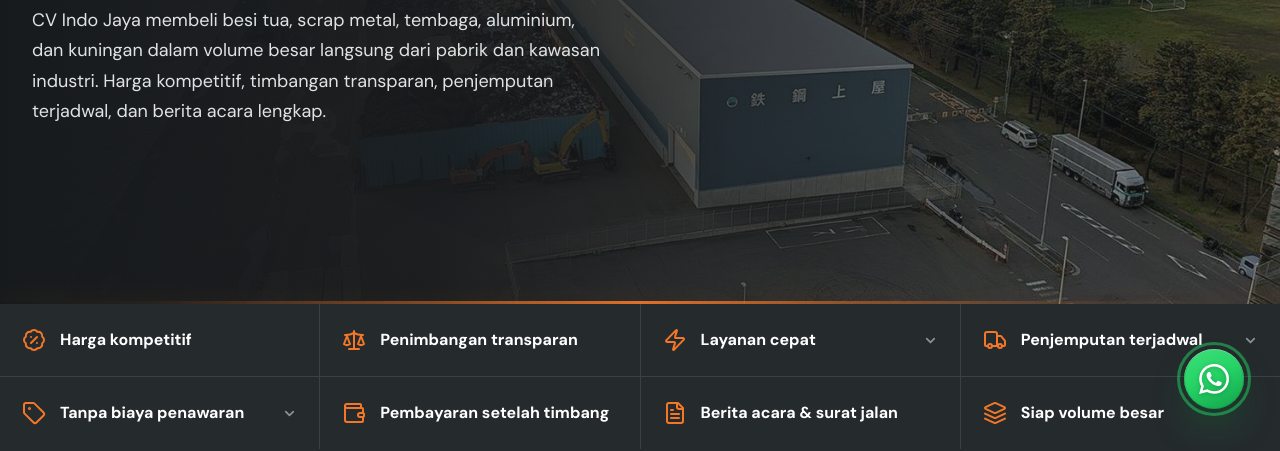
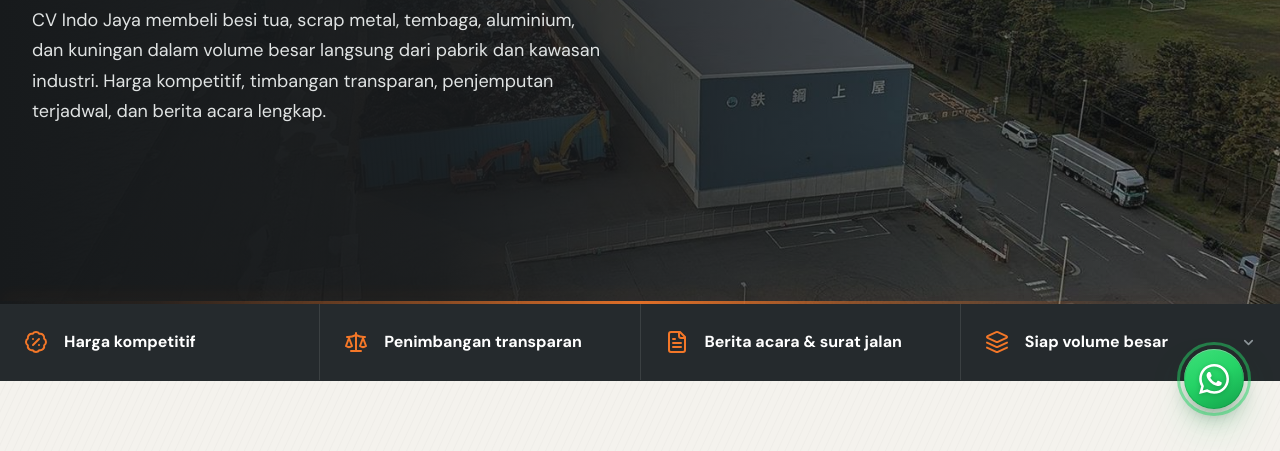
Before and after one commit to IkramRamadhan08/cv-julia-jaya, a plain HTML site: page index.html in a window 1280 px wide. Shown: the part 355-806 px from the top of the page. Drawn offline with nearby package versions, Linux system fonts and the light colour scheme.

Commit message:
Rampingkan trust strip jadi 4 item satu baris, dropdown hanya Siap volume besar

```diff
--- a/index.html
+++ b/index.html
@@ -191,21 +191,14 @@
     display:grid;grid-template-columns:1fr;gap:1px;
     background:rgba(255,255,255,.10);
   }
-  @media(min-width:360px){.trust-grid{grid-template-columns:repeat(2,minmax(0,1fr))}}
+  @media(min-width:640px){.trust-grid{grid-template-columns:repeat(2,minmax(0,1fr))}}
   @media(min-width:1280px){.trust-grid{grid-template-columns:repeat(4,minmax(0,1fr))}}
   .trust-item{
-    display:flex;align-items:center;gap:14px;
-    background:#252a2d;padding:22px 20px;
+    display:flex;align-items:center;gap:16px;
+    background:#252a2d;padding:26px 24px;
     color:#fff;font:inherit;text-align:left;border:0;
   }
-  .trust-item p{font-weight:700;font-size:.9375rem;line-height:1.3;margin:0}
-  @media(max-width:639px){
-    .trust-item{padding:15px 14px;gap:10px}
-    .trust-item p{font-size:.875rem}
-    .trust-item svg{width:21px;height:21px}
-    .trust-item .trust-chev{width:14px;height:14px}
-  }
-  @media(min-width:768px){.trust-item{padding:24px 22px}.trust-item p{font-size:1rem}}
+  .trust-item p{font-weight:700;font-size:1rem;line-height:1.35;margin:0}
   .trust-item svg{width:24px;height:24px;flex:0 0 auto;color:var(--orange)}
   .trust-toggle{
     cursor:pointer;transition:background .2s ease,box-shadow .2s ease;
@@ -973,39 +966,6 @@
         </svg>
         <p>Penimbangan transparan</p>
       </div>
-      <button class="trust-item trust-toggle" type="button" id="trust-btn-cepat" aria-expanded="false" aria-controls="trust-panel-cepat">
-        <svg viewBox="0 0 24 24" fill="none" stroke="currentColor" stroke-width="2" stroke-linecap="round" stroke-linejoin="round" aria-hidden="true">
-          <path d="M4 14a1 1 0 0 1-.78-1.63l9.9-10.2a.5.5 0 0 1 .86.46l-1.92 6.02A1 1 0 0 0 13 10h7a1 1 0 0 1 .78 1.63l-9.9 10.2a.5.5 0 0 1-.86-.46l1.92-6.02A1 1 0 0 0 11 14z"></path>
-        </svg>
-        <p>Layanan cepat</p>
-        <svg class="trust-chev" viewBox="0 0 24 24" fill="none" stroke="currentColor" stroke-width="2.6" stroke-linecap="round" stroke-linejoin="round" aria-hidden="true"><path d="m6 9 6 6 6-6"></path></svg>
-      </button>
-      <button class="trust-item trust-toggle" type="button" id="trust-btn-jemput" aria-expanded="false" aria-controls="trust-panel-jemput">
-        <svg viewBox="0 0 24 24" fill="none" stroke="currentColor" stroke-width="2" stroke-linecap="round" stroke-linejoin="round" aria-hidden="true">
-          <path d="M14 18V6a2 2 0 0 0-2-2H4a2 2 0 0 0-2 2v11a1 1 0 0 0 1 1h2"></path>
-          <path d="M15 18H9"></path>
-          <path d="M19 18h2a1 1 0 0 0 1-1v-3.65a1 1 0 0 0-.22-.624l-3.48-4.35A1 1 0 0 0 17.52 8H14"></path>
-          <circle cx="17" cy="18" r="2"></circle>
-          <circle cx="7" cy="18" r="2"></circle>
-        </svg>
-        <p>Penjemputan terjadwal</p>
-        <svg class="trust-chev" viewBox="0 0 24 24" fill="none" stroke="currentColor" stroke-width="2.6" stroke-linecap="round" stroke-linejoin="round" aria-hidden="true"><path d="m6 9 6 6 6-6"></path></svg>
-      </button>
-      <button class="trust-item trust-toggle" type="button" id="trust-btn-penawaran" aria-expanded="false" aria-controls="trust-panel-penawaran">
-        <svg viewBox="0 0 24 24" fill="none" stroke="currentColor" stroke-width="2" stroke-linecap="round" stroke-linejoin="round" aria-hidden="true">
-          <path d="M12.586 2.586A2 2 0 0 0 11.172 2H4a2 2 0 0 0-2 2v7.172a2 2 0 0 0 .586 1.414l8.704 8.704a2.426 2.426 0 0 0 3.42 0l6.58-6.58a2.426 2.426 0 0 0 0-3.42z"></path>
-          <circle cx="7.5" cy="7.5" r=".5" fill="currentColor"></circle>
-        </svg>
-        <p>Tanpa biaya penawaran</p>
-        <svg class="trust-chev" viewBox="0 0 24 24" fill="none" stroke="currentColor" stroke-width="2.6" stroke-linecap="round" stroke-linejoin="round" aria-hidden="true"><path d="m6 9 6 6 6-6"></path></svg>
-      </button>
-      <div class="trust-item">
-        <svg viewBox="0 0 24 24" fill="none" stroke="currentColor" stroke-width="2" stroke-linecap="round" stroke-linejoin="round" aria-hidden="true">
-          <path d="M19 7V4a1 1 0 0 0-1-1H5a2 2 0 0 0 0 4h15a1 1 0 0 1 1 1v4h-3a2 2 0 0 0 0 4h3a1 1 0 0 0 1-1v-2a1 1 0 0 0-1-1"></path>
-          <path d="M3 5v14a2 2 0 0 0 2 2h15a1 1 0 0 0 1-1v-4"></path>
-        </svg>
-        <p>Pembayaran setelah timbang</p>
-      </div>
       <div class="trust-item">
         <svg viewBox="0 0 24 24" fill="none" stroke="currentColor" stroke-width="2" stroke-linecap="round" stroke-linejoin="round" aria-hidden="true">
           <path d="M15 2H6a2 2 0 0 0-2 2v16a2 2 0 0 0 2 2h12a2 2 0 0 0 2-2V7Z"></path>
@@ -1016,31 +976,20 @@
         </svg>
         <p>Berita acara &amp; surat jalan</p>
       </div>
-      <div class="trust-item">
+      <button class="trust-item trust-toggle" type="button" id="trust-btn-volume" aria-expanded="false" aria-controls="trust-panel-volume">
         <svg viewBox="0 0 24 24" fill="none" stroke="currentColor" stroke-width="2" stroke-linecap="round" stroke-linejoin="round" aria-hidden="true">
           <path d="M12.83 2.18a2 2 0 0 0-1.66 0L2.6 6.08a1 1 0 0 0 0 1.83l8.58 3.91a2 2 0 0 0 1.66 0l8.58-3.9a1 1 0 0 0 0-1.83Z"></path>
           <path d="m22 17.65-9.17 4.16a2 2 0 0 1-1.66 0L2 17.65"></path>
           <path d="m22 12.65-9.17 4.16a2 2 0 0 1-1.66 0L2 12.65"></path>
         </svg>
         <p>Siap volume besar</p>
-      </div>
+        <svg class="trust-chev" viewBox="0 0 24 24" fill="none" stroke="currentColor" stroke-width="2.6" stroke-linecap="round" stroke-linejoin="round" aria-hidden="true"><path d="m6 9 6 6 6-6"></path></svg>
+      </button>
     </div>
 
-    <div class="trust-panel" id="trust-panel-cepat" role="region" aria-labelledby="trust-btn-cepat" aria-hidden="true">
+    <div class="trust-panel" id="trust-panel-volume" role="region" aria-labelledby="trust-btn-volume" aria-hidden="true">
       <div class="trust-panel-in">
-        <p class="trust-reason"><span class="trust-reason-label">Kenapa bisa?</span>Penawaran dihitung langsung dari data yang dikirim: foto material, jenis logam, perkiraan volume, dan lokasi pabrik. Tidak perlu survei berhari-hari — untuk material yang sudah jelas, harga bisa kami sampaikan di hari yang sama.</p>
-      </div>
-    </div>
-
-    <div class="trust-panel" id="trust-panel-jemput" role="region" aria-labelledby="trust-btn-jemput" aria-hidden="true">
-      <div class="trust-panel-in">
-        <p class="trust-reason"><span class="trust-reason-label">Kenapa bisa?</span>Jadwal pengambilan disusun dari slot armada yang sudah dikonfirmasi, bukan perkiraan. Penjual menentukan hari dan jam yang tidak mengganggu operasional pabrik, lalu tim kami menyesuaikan rute serta waktu penjemputan.</p>
-      </div>
-    </div>
-
-    <div class="trust-panel" id="trust-panel-penawaran" role="region" aria-labelledby="trust-btn-penawaran" aria-hidden="true">
-      <div class="trust-panel-in">
-        <p class="trust-reason"><span class="trust-reason-label">Kenapa bisa?</span>Pengiriman data, pengecekan material, dan pembuatan penawaran tidak dipungut biaya. Cukup kirim foto, jenis logam, perkiraan volume, dan lokasi — kalau harga tidak cocok, tidak ada kewajiban lanjutan.</p>
+        <p class="trust-reason"><span class="trust-reason-label">Kenapa bisa?</span>Pengangkutan volume besar ditangani bertahap sesuai kapasitas armada dan kondisi lokasi. Tim kami menyusun jadwal pengambilan agar material tidak menumpuk di area pabrik, termasuk menyiapkan alat bantu bongkar muat bila diperlukan.</p>
       </div>
     </div>
   </div>
```
